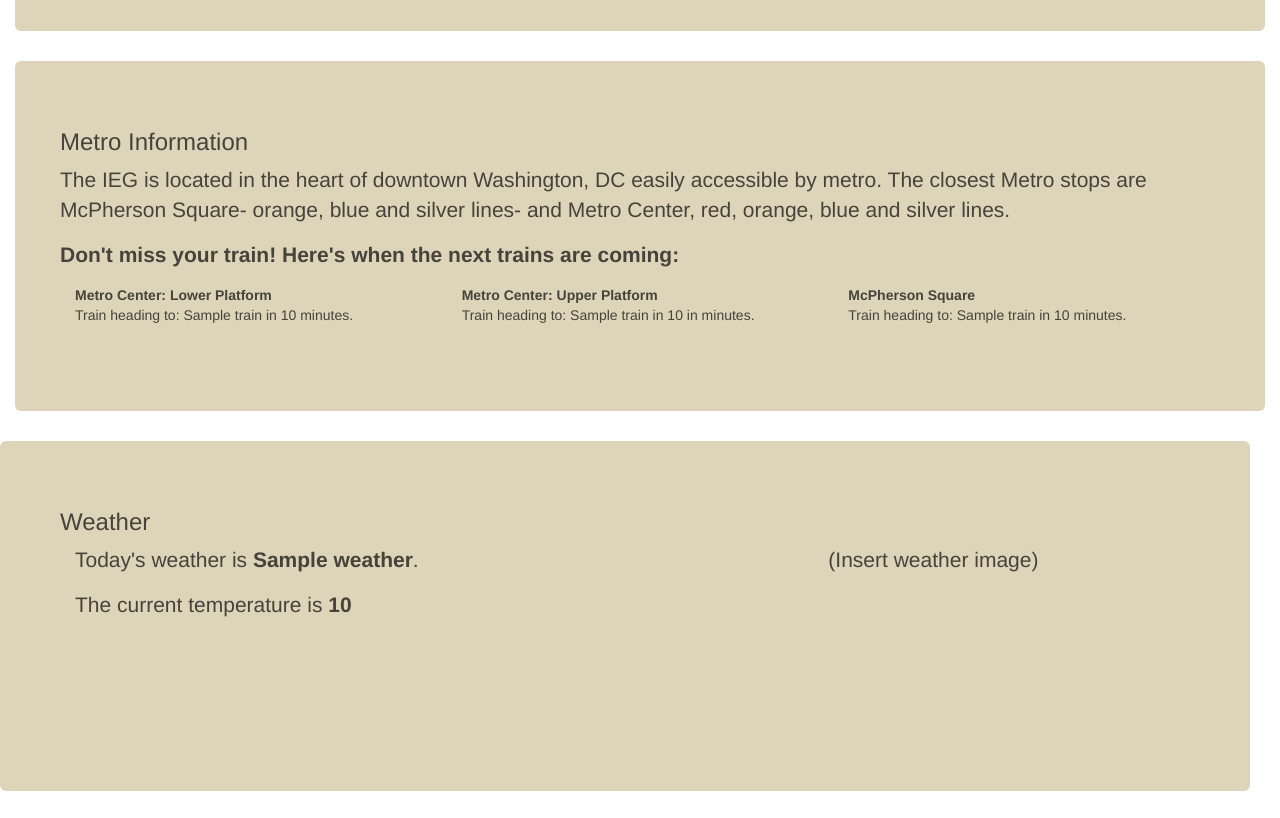
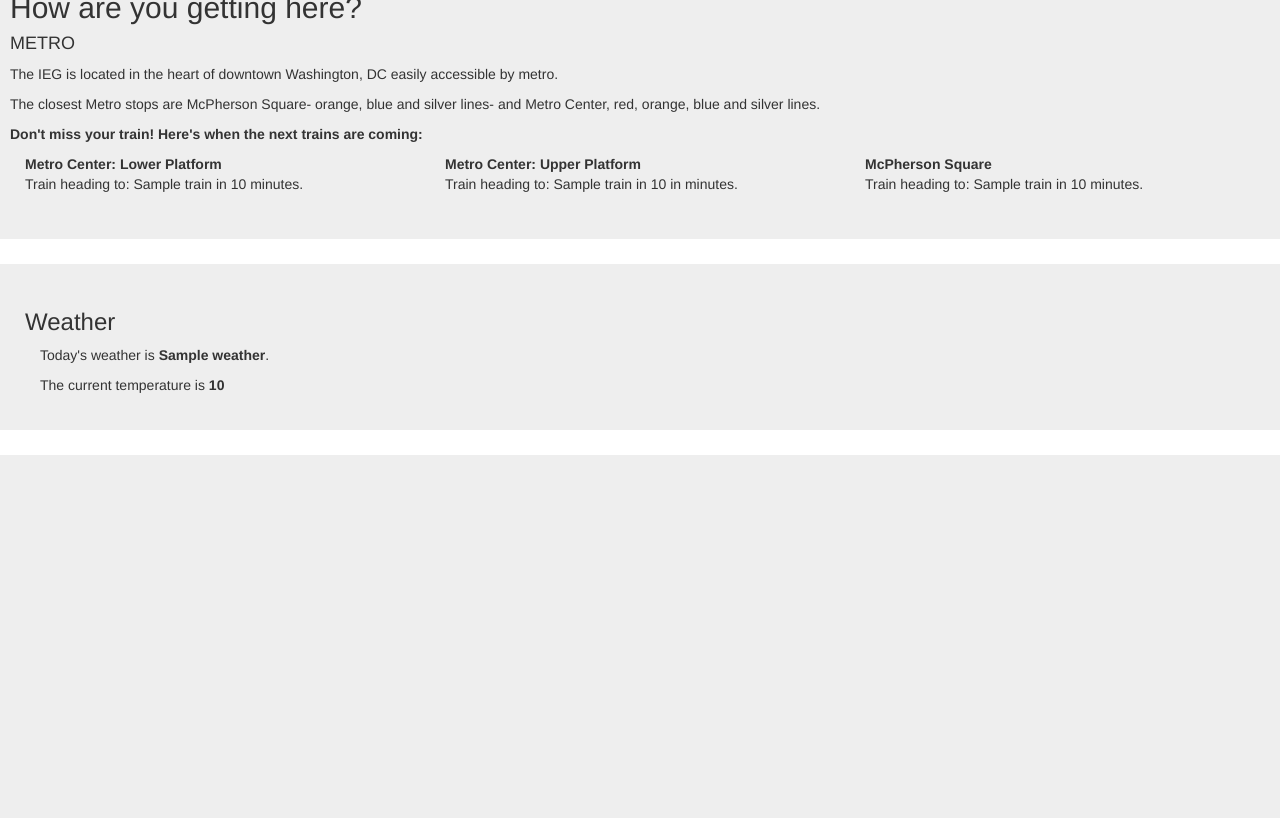
Before and after one commit to mcriqui/IEG-Information, a Flask app: template templates/trains.html in a window 1280 px wide. Shown: the part 699-1517 px from the top of the page. After the commit the page ends 1154 px from the top, so only its background shows below. Run offline with Flask 2, Linux system fonts and the light colour scheme; the template is opened without the code that fills it: most values are stand-ins (such as "Sample title", 1, 10 or a date in 2020); some libraries are stand-ins or nearby versions.

Commit message:
Updated CSS styling

```diff
--- a/static/style.css
+++ b/static/style.css
@@ -1,46 +1,28 @@
-.jumbotron{
-  color: #46433A;
-  width:100%;
-  height:350px;
-  background-color: #DED4B9
+body{
+  background-color: white
 }
 
-
-/*body {
-    font-family: arial, helvetica, sans-serif;
-    font-size: 14px;
-    color: navy;
-    background-color: #FDF3E7;
-    margin: 0;
-    padding: 0;
- }
-
- #header{
- 	margin-top: 1.5em;
- 	margin-padding:;
- 	height:240px;
- 	max-height: 60%;
-    background:#5b8ee8;
-    color: #fff;
-   	font-weight: bold;
-   	font-size:24px;
-   	width:100%;
- }
-
- h1{
- 	color: #ffc;
- 	background-color: #009;
- }
-#metro_center_upper{
-	float: left;
-	display:inline;
-
+/*header{
+  background-color: black;
+  width:100%;
+  height:100px;
 }
-
-#metro_center_lower{
-	float:right;
+*/
+.information{
+  background-color: #eee;
+  padding:25px;
+  margin-top: :25px;
+  margin-bottom:25px;
 }
-
-#mcpherson_square{
-	text-align: center;
-}*/
+.metro{
+  background-color: #eee;
+  padding:25px;
+  margin-top: :25px;
+  margin-bottom:25px;
+}
+.weather{
+  background-color: #eee;
+  padding:25px;
+  margin-top: :25px;
+  margin-bottom:25px;
+}
--- a/templates/trains.html
+++ b/templates/trains.html
@@ -6,42 +6,41 @@
   	<meta name="viewport" content="width-device-width, initial-scale=1">
   	<link rel="stylesheet" href="http://maxcdn.bootstrapcdn.com/bootstrap/3.2.0/css/bootstrap.min.css">
     <link href="static/style.css" rel="stylesheet" type="text/css">
- 	<!-- <link rel=stylesheet type=text/css href="{{ url_for('static', filename='style.css') }}"> -->
+ 	  <link href="http://maxcdn.bootstrapcdn.com/font-awesome/4.2.0/css/font-awesome.min.css" rel="stylesheet">
+    <link href='http://fonts.googleapis.com/css?family=PT+Sans+Narrow' rel='stylesheet' type='text/css'>
+
+
 </head>
 
 <body>
 
-  <div class="container-fluid">
-    <div class="jumbotron">
-      <div class="jumbotron_picture">
-      <h1>IBM's Institute for Electronic Government</small></h1>
+  <div class="container-fluid jumbotron">
+      <h1>IBM's Institute for Electronic Government</h1>
       <p>Coming to our center? Here's some helpful information.</p>
-      </div>
-    </div>
   </div>
 
-  <div class="container-fluid">
-    <div class="jumbotron">
+  <div class="container-fluid information">
     <div class="row">
-      <div class="col-lg-4">
-        <img src="http://www.cpexecutive.com/wp-content/uploads/2012/06/060512-Hamilton-Square-DC.jpg" class="img-thumbnail">
+      <div class="col-lg-5">
+          <img src="https://lh6.googleusercontent.com/q0CXP6kw9yTiDNkB2pdTQExys_Ih_e0QVb02ITBaZbyeWi_bVTYp_emueJQWp0K9kCaCqorK-kO27zhhQlutXjUxJffpLlcUSDl9ujF_nfRoHiXKJZw" class="img-responsive">
       </div>
-      <div class="col-lg-8">
-        <h3>Location:</h3>
+      <div class="col-lg-7">
+        <h2>Basic Information:</h2>
         <p>We're located on the 2nd floor of the Hamilton Square building.</p>
         <p>600 14th St, NW</p>
         <p>Washington, DC 20005</p>
         <p>The enterance to the building is between two restaurants: MXDC and the Hamilton.</p>
       </div>
-      </div>
     </div>
   </div>
 
-  <div class="container-fluid">
-    <div class ="jumbotron">
-  	<div class="row">
-        <h3>Metro Information</h3>
-        <p>The IEG is located in the heart of downtown Washington, DC easily accessible by metro. The closest Metro stops are McPherson Square- orange, blue and silver lines- and Metro Center, red, orange, blue and silver lines.</p>
+
+  <div class="container-fluid metro">
+  	<div class="row ">
+        <h2>How are you getting here?</h2>
+        <h4>METRO</h4>
+        <p>The IEG is located in the heart of downtown Washington, DC easily accessible by metro.</p>
+        <p>The closest Metro stops are McPherson Square- orange, blue and silver lines- and Metro Center, red, orange, blue and silver lines.</p>
         <p><strong>Don't miss your train! Here's when the next trains are coming:</strong></p>
        <div class="col-lg-4">
           <dl>
@@ -67,24 +66,18 @@
   		 		{% endfor %}
   		 	</dl>
         </div>
-      </div>
   	</div>
   </div>
 
-  <div class="container-fluid">
-  	<div class = "jumbotron row">
+  <div class="container-fluid weather">
   		<h3>Weather</h3>
   		<div class="col-lg-8">
   			 <p>Today's weather is <strong>{{weather}}</strong>.</p>
   			 <p>The current temperature is <strong>{{temperature}}</strong></p>
   		</div>
   		<div class="col-lg-4">
-  			<p>(Insert weather image)</p>
+  			<img src>
   		</div>
-  	</div>
-  </div>
-  <div class="container">
-    <img src="images/AfricaJam.jpg"
   </div>
 
 
```
Also changed, not shown: images/Pineapple.jpg (added).
